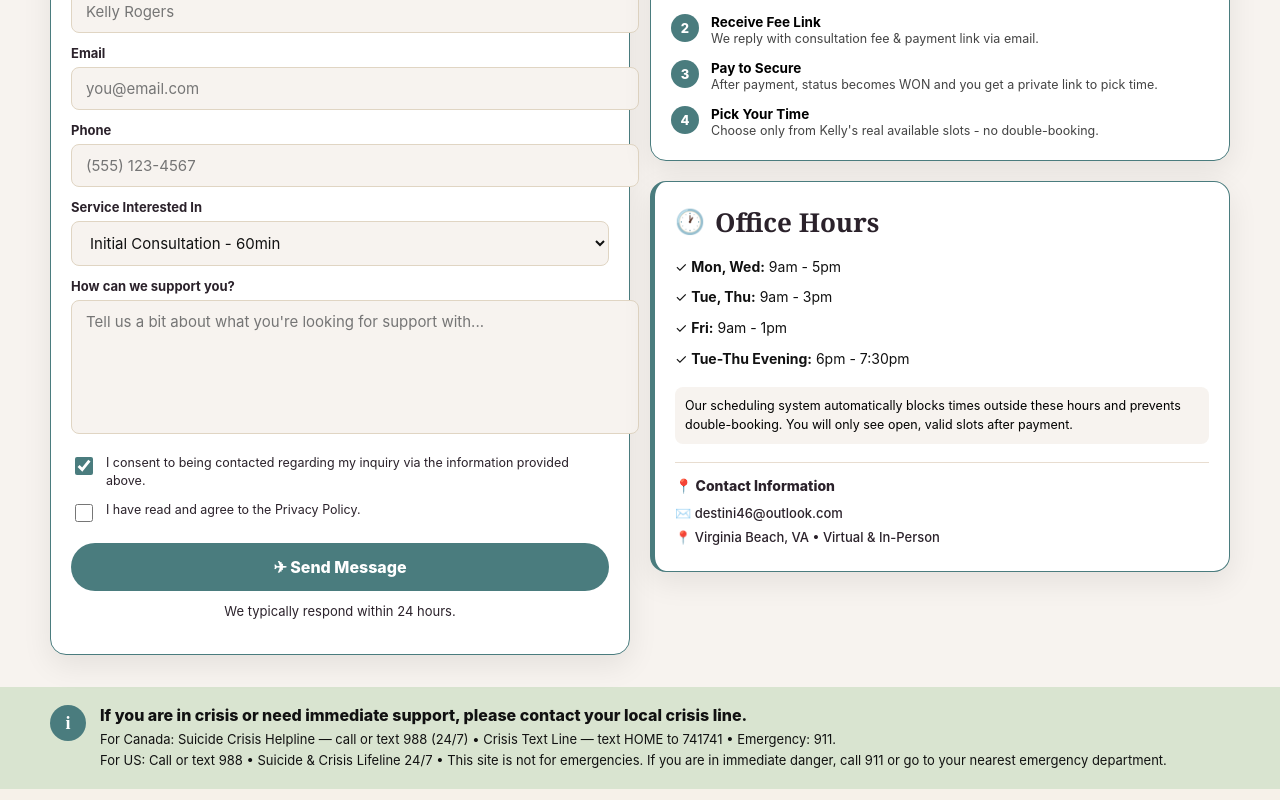
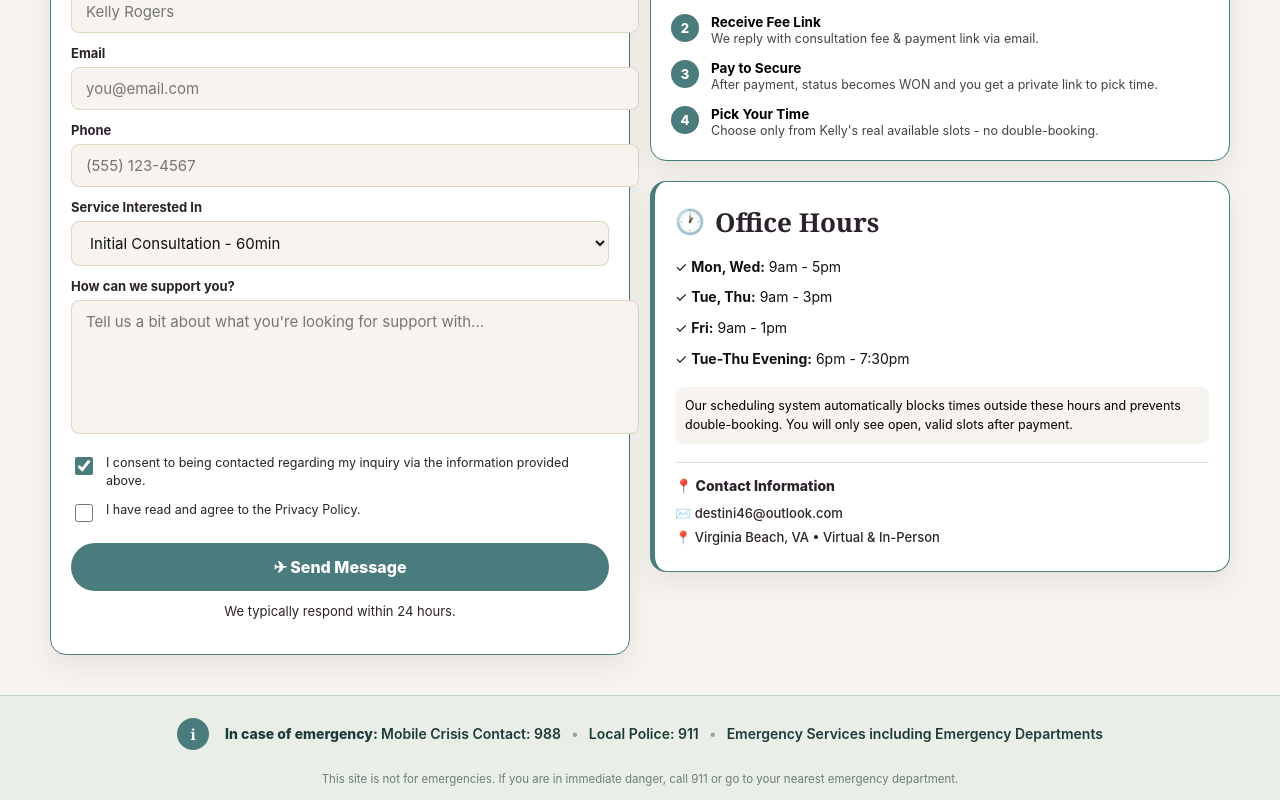
Before and after one commit to JoshuaOmosa/kelly-rogers, a Next.js app: page /contact in a window 1280 px wide. Shown: the part 405-1205 px from the top of the page. Built offline with nearby package versions, Linux system fonts and the light colour scheme.

Commit message:
redesign contact footer - clean emergency contacts only 988 / 911

```diff
--- a/app/contact/page.tsx
+++ b/app/contact/page.tsx
@@ -157,18 +157,26 @@ export default function ContactPage() {
         </div>
       )}
 
-      <div style={{ background: "#D9E4D0", marginTop: 32, padding: "18px 20px", display: "flex", gap: 14, alignItems: "flex-start" }}>
-        <div style={{ maxWidth: 1180, margin: "0 auto", display: "flex", gap: 14, width: "100%" }}>
-          <div style={{ minWidth: 36, height: 36, background: "#4A7C7E", color: "white", borderRadius: "50%", display: "flex", alignItems: "center", justifyContent: "center", fontWeight: 900, fontSize: 18 }}>i</div>
-          <div>
-            <div style={{ fontFamily: "Inter", fontWeight: 800, fontSize: 16, color: "#111" }}>If you are in crisis or need immediate support, please contact your local crisis line.</div>
-            <div style={{ fontFamily: "Inter", fontSize: 13, color: "#111", lineHeight: 1.6, marginTop: 4 }}>
-              For Canada: Suicide Crisis Helpline — call or text 988 (24/7) • Crisis Text Line — text HOME to 741741 • Emergency: 911.<br/>
-              For US: Call or text 988 • Suicide & Crisis Lifeline 24/7 • This site is not for emergencies. If you are in immediate danger, call 911 or go to your nearest emergency department.
-            </div>
-          </div>
-        </div>
-      </div>
+     {/* EMERGENCY FOOTER - NEW CLEAN DESIGN */}
+<div style={{ background: "#E9EFE6", marginTop: 40, borderTop: "1px solid #C5D6C0" }}>
+  <div style={{ maxWidth: 1180, margin: "0 auto", padding: "22px 18px", display: "flex", gap: 16, alignItems: "center", justifyContent: "center", flexWrap: "wrap" }}>
+
+    <div style={{ minWidth: 32, height: 32, background: "#4A7C7E", color: "white", borderRadius: "50%", display: "flex", alignItems: "center", justifyContent: "center", fontWeight: 900, fontSize: 15, fontFamily: "Georgia" }}>i</div>
+
+    <div style={{ fontFamily: "Inter", fontSize: 14, color: "#1e3a3a", lineHeight: 1.6, textAlign: "center" }}>
+      <span style={{ fontWeight: 800 }}>In case of emergency: </span>
+      <span style={{ fontWeight: 600 }}>Mobile Crisis Contact: 988</span>
+      <span style={{ margin: "0 10px", color: "#8AA89D" }}>•</span>
+      <span style={{ fontWeight: 600 }}>Local Police: 911</span>
+      <span style={{ margin: "0 10px", color: "#8AA89D" }}>•</span>
+      <span style={{ fontWeight: 600 }}>Emergency Services including Emergency Departments</span>
+    </div>
+
+  </div>
+  <div style={{ textAlign: "center", paddingBottom: 14, fontFamily: "Inter", fontSize: 11.5, color: "#6B7F76" }}>
+    This site is not for emergencies. If you are in immediate danger, call 911 or go to your nearest emergency department.
+  </div>
+</div>
 
       <style>{`
         .contact-grid{ display:grid; grid-template-columns:1fr 1fr; gap:20px; }
```
